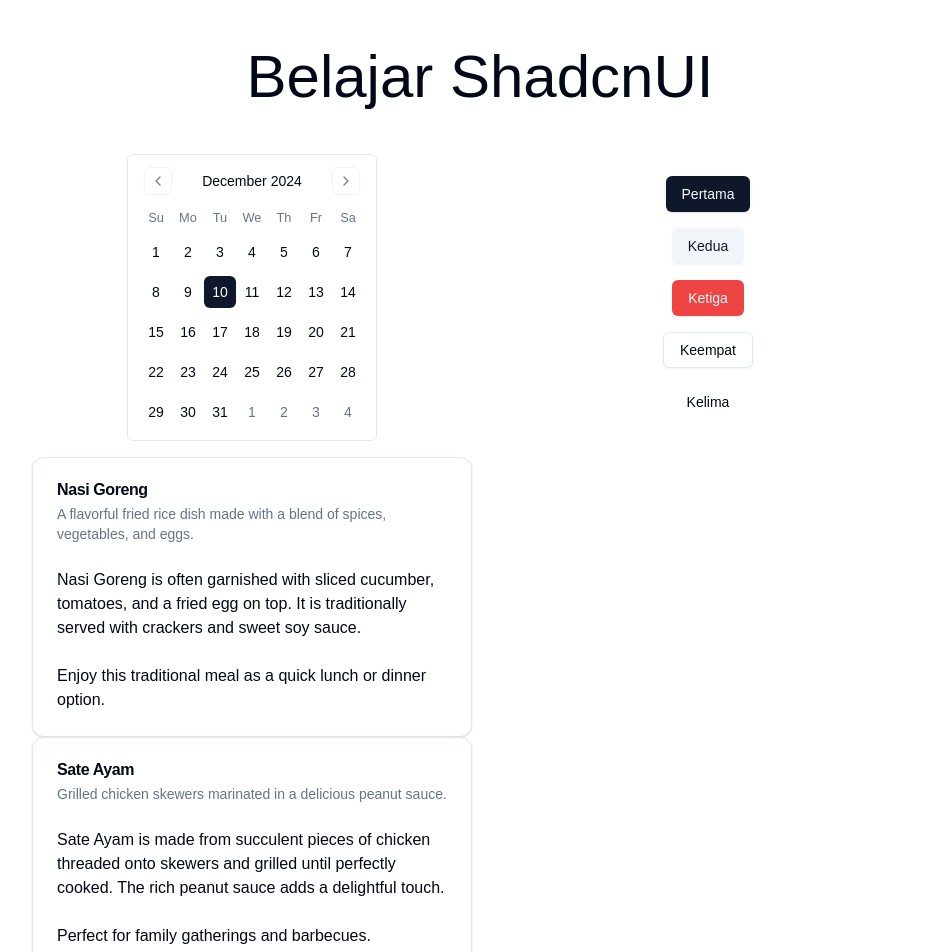
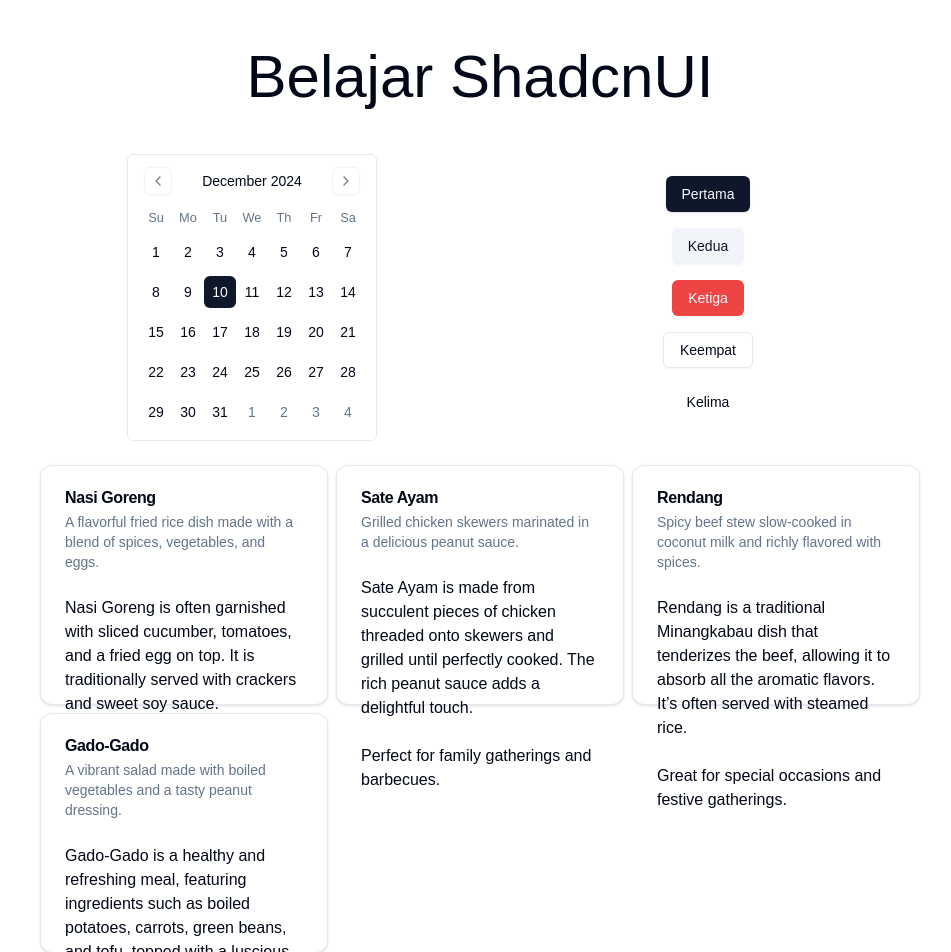
Before and after one commit to calvinrahmat/belajar-leonard, a Next.js app: page / in a window 1280 px wide. Shown: the top 952 px of the page, without its empty margins (160-1111 px from the left). Built offline with nearby package versions, Linux system fonts and the light colour scheme.

Commit message:
updated by Leon

```diff
--- a/app/page.tsx
+++ b/app/page.tsx
@@ -36,12 +36,12 @@ export default function Home() {
           <Button variant="ghost">Kelima</Button>
         </div>
 
-        <div>
+        <div className="md:col-span-2 grid grid-cols-1 md:gr-cols-2 lg:grid-cols-3 gap-2 p-2">
           {cardData.map(
             (
               {cardTitle, cardDescription, cardContent, cardFooter}, index
             ) => (
-              <Card key={index}>
+              <Card key={index} className="w-70 h-60">
               <CardHeader>
                 <CardTitle>{cardTitle}</CardTitle>
                 <CardDescription>{cardDescription}</CardDescription>
```
